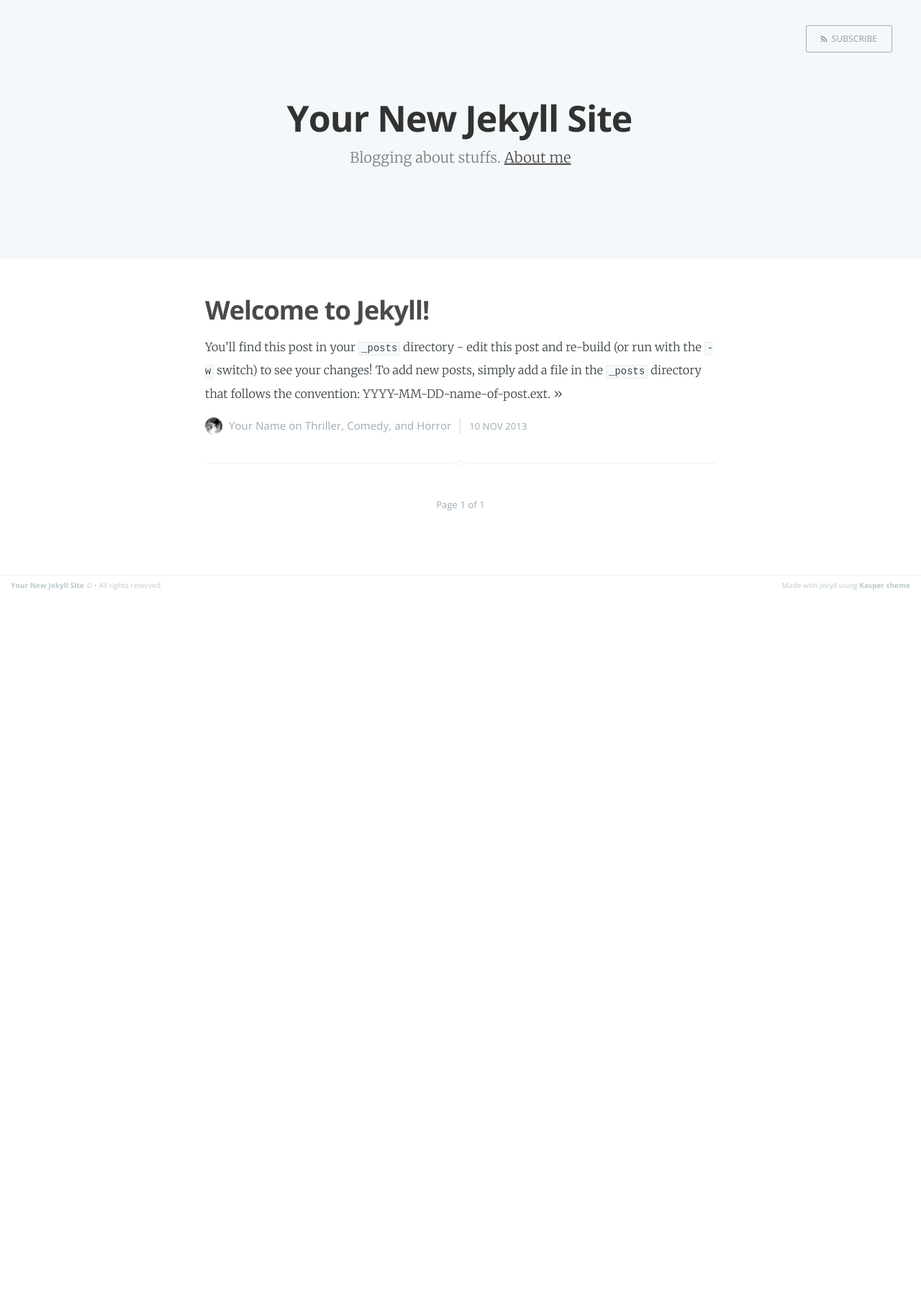
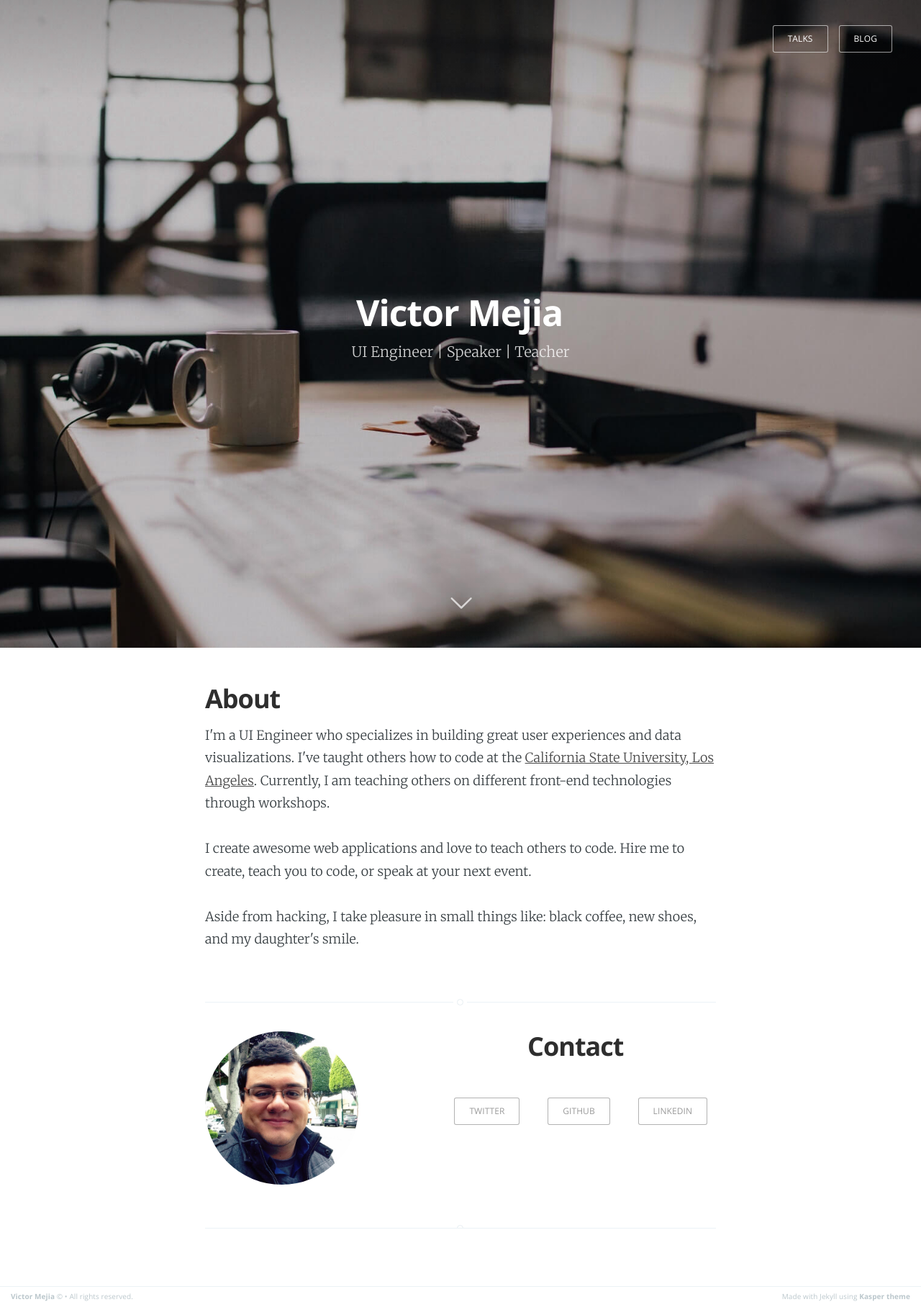
Before and after one commit to victormejia/victormejia.github.io, a Jekyll site: the page built from index.html, in a window 1280 px wide. Shown: the whole page at 72% size. Built offline with Jekyll 4.4.1, drawn with Linux system fonts in a browser that asks for light colours; Markdown is read by kramdown in place of the engine named in the settings; the list of posts is cut into pages by our own code; before the commit the page ends 900 px from its top, so only the background shows below that.

Commit message:
adding my own styles

```diff
--- a/_config.yml
+++ b/_config.yml
@@ -1,15 +1,17 @@
-name: Your New Jekyll Site
-description: Blogging about stuffs
+name: Victor Mejia
+description: UI Engineer | Speaker | Teacher
 meta_description: "Your New Jekyll Site, Blogging about stuffs"
 
 markdown: redcarpet
 highlighter: pygments
 logo: false
 paginate: 15
+paginate_path: "/blog/page:num/"
+permalink: /:title
 baseurl: /
-domain_name: 'http://yourblog-domain.com'
-google_analytics: 'UA-XXXXXXXX-X'
+domain_name: 'http://victormejia.me'
+google_analytics: 'UA-51873957-1'
 
 # Details for the RSS feed generator
 url:            'blog url'
-author:         'Your Name'
+author:         'Victor Mejia'
--- a/_posts/2013-11-10-welcome-to-jekyll.markdown
+++ b/_drafts/2013-11-10-welcome-to-jekyll.markdown
@@ -2,7 +2,6 @@
 layout: post
 title:  "Welcome to Jekyll!"
 date:   2013-11-10 10:18:00
-categories: Thriller Comedy Horror
 ---
 
 You'll find this post in your `_posts` directory - edit this post and re-build (or run with the `-w` switch) to see your changes!
--- a/assets/css/main.scss
+++ b/assets/css/main.scss
@@ -8,6 +8,71 @@
 	display:inline;
 }
 
+.contact {
+	overflow: hidden;
+
+	.profile {
+		width: 30%;
+		float: left;
+
+		@media only screen and (max-width: 580px) {
+			width: 100%;
+			text-align: center;
+		}
+
+		img {
+			width: 100%;
+			border-radius: 120px;
+			margin-bottom: 5%;
+
+			@media only screen and (max-width: 580px) {
+				width: 45%;
+			}
+		}
+	}
+
+	.contact-section {
+		width: 55%;
+		float: right;
+		text-align: center;
+
+		@media only screen and (max-width: 850px) {
+			width: 65%;
+		}
+
+		@media only screen and (max-width: 580px) {
+			width: 100%;
+		}
+
+		.contact-header {
+			margin-bottom: 50px;
+		}
+		.subscribe-button {
+			background: #fff;
+			color: rgba(0,0,0,0.4);
+			border-color: rgba(0,0,0,0.3);
+
+			&:hover {
+				background: #2B3E4F;
+				color: #fff;
+			}
+		}
+
+		a {
+		    text-decoration: none;
+		    font-family: 'Open Sans', sans-serif;
+		}
+
+		.contact-links {
+			display: flex;
+			justify-content: space-around;
+			margin: 0 auto;
+		}
+	}
+}
+
+
+
 // Import partials from `sass_dir` (defaults to `_sass`)
 @import
 	"syntax"
--- a/assets/css/screen.css
+++ b/assets/css/screen.css
@@ -594,6 +594,7 @@ margin on the iframe, cause it breaks stuff. */
 }
 
 .subscribe-button {
+    margin-left: 15px;
     -webkit-box-sizing: border-box;
     -moz-box-sizing: border-box;
     box-sizing: border-box;
@@ -796,9 +797,9 @@ body:not(.post-template) .post-title {
 
 .post-date {
     display: inline-block;
-    margin-left: 8px;
-    padding-left: 12px;
-    border-left: #d5dbde 1px solid;
+    /*margin-left: 8px;*/
+    /*padding-left: 12px;*/
+    /*border-left: #d5dbde 1px solid;*/
     text-transform: uppercase;
     font-size: 1.3rem;
     white-space: nowrap;
--- a/index.html
+++ b/index.html
@@ -1,9 +1,10 @@
 ---
 layout: default
 title: Home
-cover: false
+cover: '/assets/images/cover.jpg'
 about: 'about.html'
 ---
+<!-- <header class="main-header {% if page.cover %}" style="background-image: url({{ page.cover }}) {%else%}no-cover{% endif %}"> -->
 
 <header class="main-header {% if page.cover %}" style="background-image: url({{ page.cover }}) {%else%}no-cover{% endif %}">
     <nav class="main-nav overlay clearfix">
@@ -12,14 +13,16 @@ about: 'about.html'
                     <img src="{{ page.logo }}" alt="Blog Logo" />
                 </a>
             {% endif %}
-        <a class="subscribe-button icon-feed" href="{{ site.baseurl }}rss.xml">Subscribe</a>
+        <a class="subscribe-button" href="{{ site.baseurl }}blog">Blog</a>
+        <a class="subscribe-button" href="{{ site.baseurl }}talks">Talks</a>
+        <!-- <a class="subscribe-button icon-feed" href="{{ site.baseurl }}rss.xml"></a> -->
     </nav>
     <div class="vertical">
         <div class="main-header-content inner">
             <h1 class="page-title">{{ site.name }}</h1>
             <h2 class="page-description">
-                {% if site.description %} {{ site.description }}. {% endif %}
-                {% if page.about %} <a href='{{ site.baseurl }}{{ page.about }}'> About me </a> {% endif %}
+                {% if site.description %} {{ site.description }} {% endif %}
+                <!-- {% if page.about %} <a href='{{ site.baseurl }}{{ page.about }}'> About me </a> {% endif %} -->
             </h2>
         </div>
     </div>
@@ -28,54 +31,33 @@ about: 'about.html'
 
 
 <main id="content" class="content" role="main">
+  <article class="post">
+    <header class="post-header">
+      <h2 class="post-title">
+        About
+      </h2>
+      <section class="about-excerpt">
+        <p>I'm a UI Engineer who specializes in building great user experiences and data visualizations. I've taught others how to
+        code at the <a href="">California State University, Los Angeles</a>. Currently, I am teaching others
+        on different front-end technologies through workshops.
+        </p>
+        <p>I create awesome web applications and love to teach others to code. Hire me to create, teach you to code, or speak at your next event.</p>
+        <p>Aside from hacking, I take pleasure in small things like: black coffee, new shoes, and my daughter's smile.</p>
+      </section>
+    </header>
+  </article>
 
-
-    <div class="extra-pagination inner">
-        {% include pagination.html %}
+  <article class="post contact">
+    <figure class="profile">
+      <img src="/assets/images/profile.jpg" alt="">
+    </figure>
+    <div class="contact-section">
+      <h2 class="contact-header">Contact</h2>
+      <div class="contact-links">
+        <a class="subscribe-button" href="http://twitter.com/_victormejia">Twitter</a>
+        <a href="https://github.com/victormejia" class="subscribe-button">GitHub</a>
+        <a href="" class="subscribe-button">LinkedIn</a>
+      </div>
     </div>
-
-    {% for post in paginator.posts %}
-
-    <article class="post">
-        <header class="post-header">
-            <h2 class="post-title"><a href="{{ post.url }}">{{ post.title }}</a></h2>
-        </header>
-        <section class="post-excerpt">
-            {{ post.excerpt }} <a class="read-more" href="{{ post.url }}">&raquo;</a>
-        </section>
-        <footer class="post-meta">
-            {% if site.author %}
-                <img class="author-thumb" src="/assets/images/profile.png" alt="Author's profile picture" nopin="nopin" />
-                {{ site.author }}
-            {% endif %}
-            {% if post.categories.size > 0 %}
-                {{ post.categories | array_to_sentence_string | prepend: 'on ' }}
-            {% endif %}
-            <time class="post-date" datetime="{{ post.date | date:"%Y-%m-%d" }}">
-                {{ post.date | date_to_string }}
-            </time>
-        </footer>
-    </article>
-
-    <!-- Capser below -->
-<!--     <article class="{{post_class}}">
-    <header class="post-header">
-        <h2 class="post-title"><a href="{{url}}">{{{title}}}</a></h2>
-    </header>
-    <section class="post-excerpt">
-        <p>{{excerpt words="26"}} <a class="read-more" href="{{url}}">&raquo;</a></p>
-    </section>
-    <footer class="post-meta">
-        {{#if author.image}}<img class="author-thumb" src="{{author.image}}" alt="Author image" nopin="nopin" />{{/if}}
-        {{author}}
-        {{tags prefix=" on "}}
-        <time class="post-date" datetime="{{date format='YYYY-MM-DD'}}">{{date format="DD MMMM YYYY"}}</time>
-    </footer>
-    </article> -->
-    <!--  -->
-
-    {% endfor %}
-
-    {% include pagination.html %}
-
+  </article>
 </main>
```
Also changed, not shown: _layouts/post.html (+5 -4 lines), _posts/2015-09-17-d3-peoplespace-workshop.md (added, +19 -0 lines), blog/index.html (added, +82 -0 lines), assets/images/cover.jpg (added), assets/images/profile.jpg (added), assets/images/profile.png (deleted).
